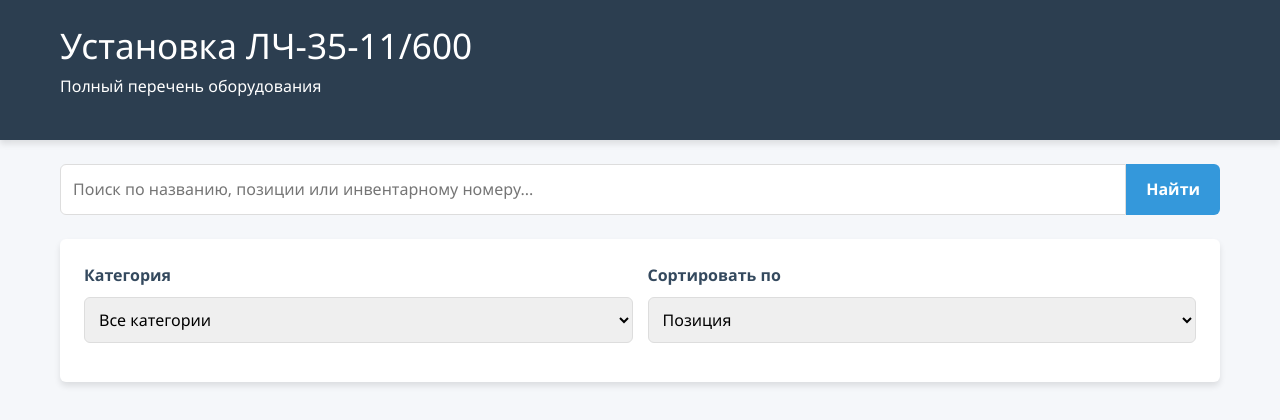
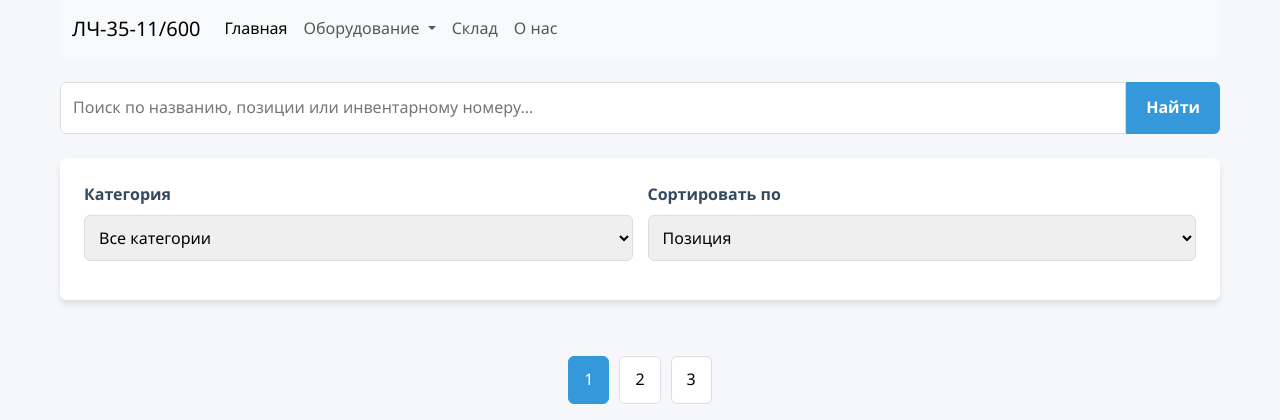
Before and after one commit to Mourcat/refinery, a Django app: page / in a window 1280 px wide. Shown: the top 420 px of the page. Run offline with Django 5.2, Linux system fonts and the light colour scheme; data that the repository does not hold is empty.

Commit message:
Create a bootstrap features

```diff
--- a/equipment/templates/base.html
+++ b/equipment/templates/base.html
@@ -238,17 +238,51 @@
 </head>
 
 <body>
-    <header>
-        <div class="container">
-            <div class="header-content">
-                <div>
-                    {% block nko_header %}
 
-                    {% endblock %}
+    <div class="container">
+            <nav class="navbar navbar-expand-lg bg-body-tertiary">
+
+                <div class="container-fluid">
+                    <a class="navbar-brand" href="#">
+                        {% block nko_header %}
+                        {% endblock %}
+                    </a>
+
+                    <button class="navbar-toggler" type="button" data-bs-toggle="collapse" data-bs-target="#navbarNavDropdown" aria-controls="navbarNavDropdown" aria-expanded="false" aria-label="Toggle navigation">
+                        <span class="navbar-toggler-icon"></span>
+                    </button>
+
+                    <div class="collapse navbar-collapse" id="navbarNavDropdown">
+                        <ul class="navbar-nav">
+                            <li class="nav-item">
+                                <a class="nav-link active" aria-current="page" href="">Главная</a>
+                            </li>
+                            <li class="nav-item dropdown">
+                                <a class="nav-link dropdown-toggle" href="#" role="button" data-bs-toggle="dropdown" aria-expanded="false">
+                                    Оборудование
+                                </a>
+                                <ul class="dropdown-menu">
+                                    {% for cat in categories %}
+                                        {% if not cat.parent %}
+                                            <li><a class="dropdown-item" href="#">{{ cat.title }}</a></li>
+                                        {% endif %}
+                                    {% endfor %}
+                                </ul>
+                            </li>
+
+                            <li class="nav-item">
+                                <a class="nav-link" href="#">Склад</a>
+                            </li>
+
+                            <li class="nav-item">
+                                <a class="nav-link" href="#">О нас</a>
+                            </li>
+
+                        </ul>
+                    </div>
                 </div>
-            </div>
-        </div>
-    </header>
+            </nav>
+    </div>
 
     {% block content %}
     {% endblock %}
--- a/equipment/templates/equipment/equipment.html
+++ b/equipment/templates/equipment/equipment.html
@@ -5,8 +5,7 @@
 {% endblock %}
 
 {% block nko_header %}
-<h1>Установка ЛЧ-35-11/600</h1>
-<p>Полный перечень оборудования</p>
+ЛЧ-35-11/600
 {% endblock %}
 
 {% block content %}
```
Also changed, not shown: equipment/templates/equipment/equipment_detail.html (+4 -3 lines).
